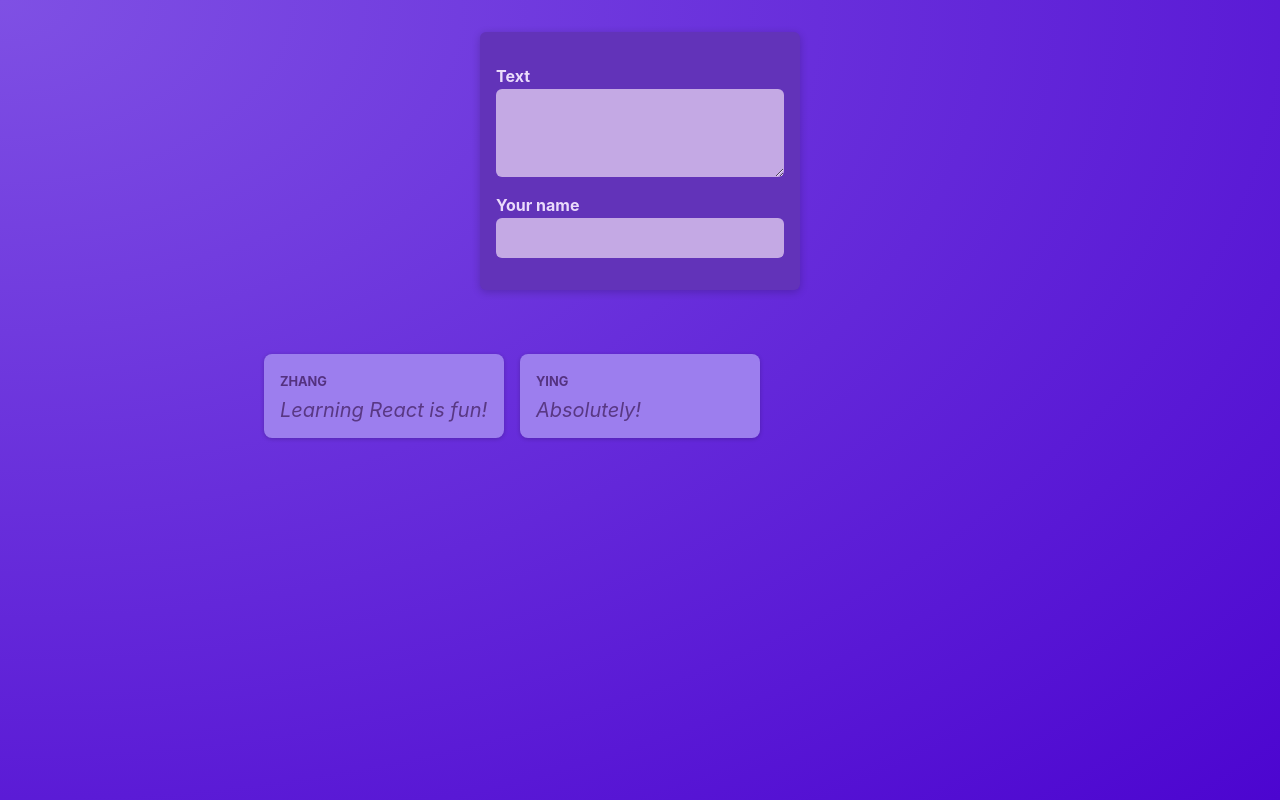
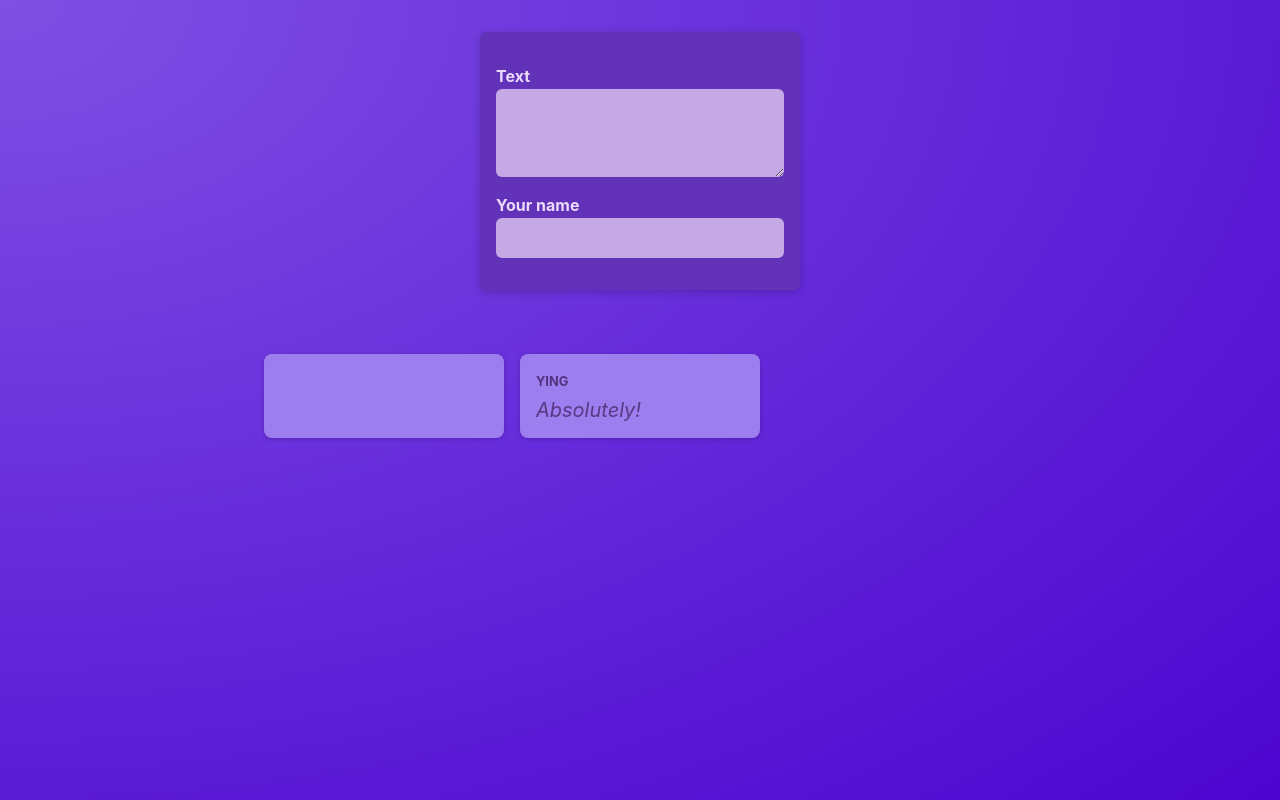
Before and after one commit to zzzhang12/React-Poster-Demo, a React (Vite) app: page / in a window 1280 px wide. Built offline with nearby package versions, Linux system fonts and the light colour scheme.

Commit message:
feat: use state to update content in the form as user types in

```diff
--- a/package.json
+++ b/package.json
@@ -16,6 +16,7 @@
     "@types/react": "^18.0.17",
     "@types/react-dom": "^18.0.6",
     "@vitejs/plugin-react": "^2.1.0",
+    "globals": "^16.0.0",
     "vite": "^3.1.0"
   }
 }
--- a/src/components/NewPost.jsx
+++ b/src/components/NewPost.jsx
@@ -1,15 +1,16 @@
 import classes from './NewPost.module.css';
 
-function NewPost() {
+function NewPost(props) {
+
   return (
     <form className={classes.form}>
       <p>
         <label htmlFor="body">Text</label>
-        <textarea id="body" required rows={3} />
+        <textarea id="body" required rows={3} onChange={props.onBodyChange}/>
       </p>
       <p>
         <label htmlFor="name">Your name</label>
-        <input type="text" id="name" required />
+        <input type="text" id="name" required onChange={props.onAuthorChange}/>
       </p>
     </form>
   );
--- a/src/components/PostsList.jsx
+++ b/src/components/PostsList.jsx
@@ -1,17 +1,29 @@
+import { useState } from 'react';
 import Post from './Post.jsx'
 import classes from './PostsList.module.css'
-import NewPost
- from './NewPost.jsx';
+import NewPost from './NewPost.jsx';
+
 function PostsList(){
+  const [enteredBody, setEnteredBody] = useState('');
+  const [enteredAuthor, setEnteredAuthor] = useState('');
+
+  function bodyChangeHandler(event){
+    setEnteredBody(event.target.value);
+  }
+
+  function authorChangeHandler(event){
+    setEnteredAuthor(event.target.value);
+  }
+
   return(
     <>
-            <NewPost />
+      <NewPost onBodyChange={bodyChangeHandler} onAuthorChange={authorChangeHandler}/>
       <ul className={classes.posts}>
-                <Post author="Zhang" body="Learning React is fun!"/>
+        <Post author={enteredAuthor} body={enteredBody}/>
         <Post author="Ying" body="Absolutely!"/>
       </ul>
     </>
   )
-}
+};
 
 export default PostsList;
```
Also changed, not shown: src/components/Post.jsx (+7 -7 lines), 1 other file (tests, documents, lock files or other folders). Lines whose indentation alone changed are shown as unchanged.
